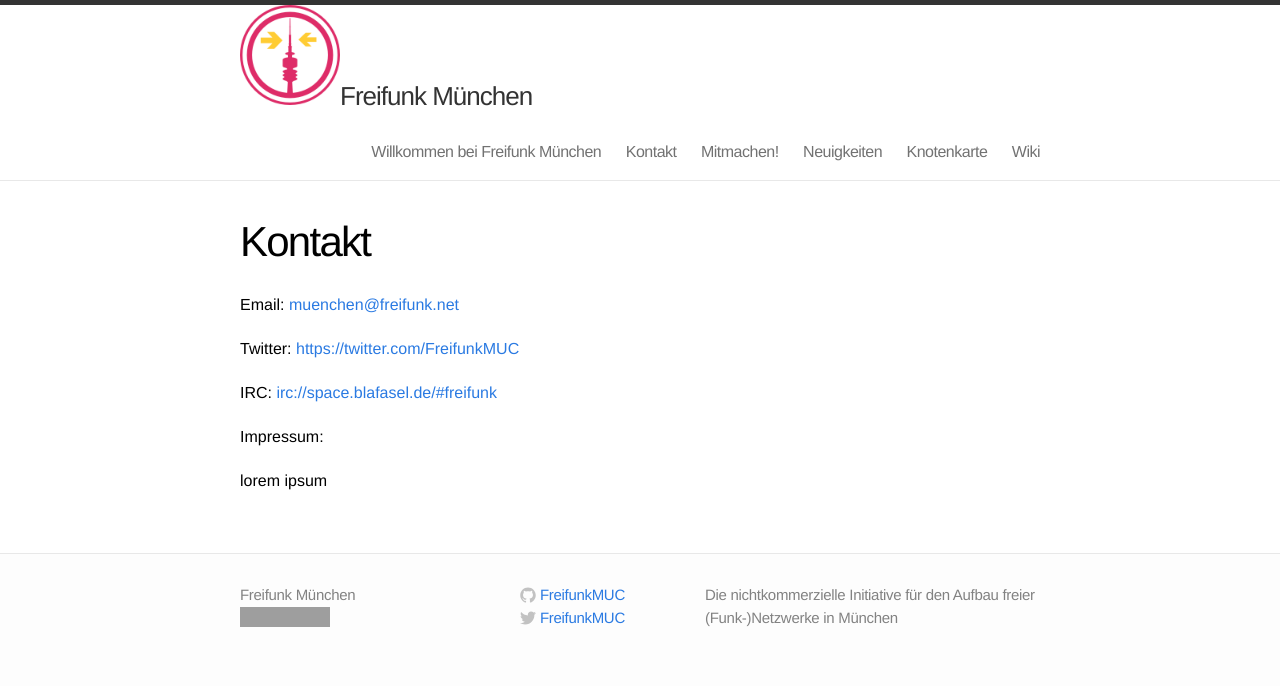
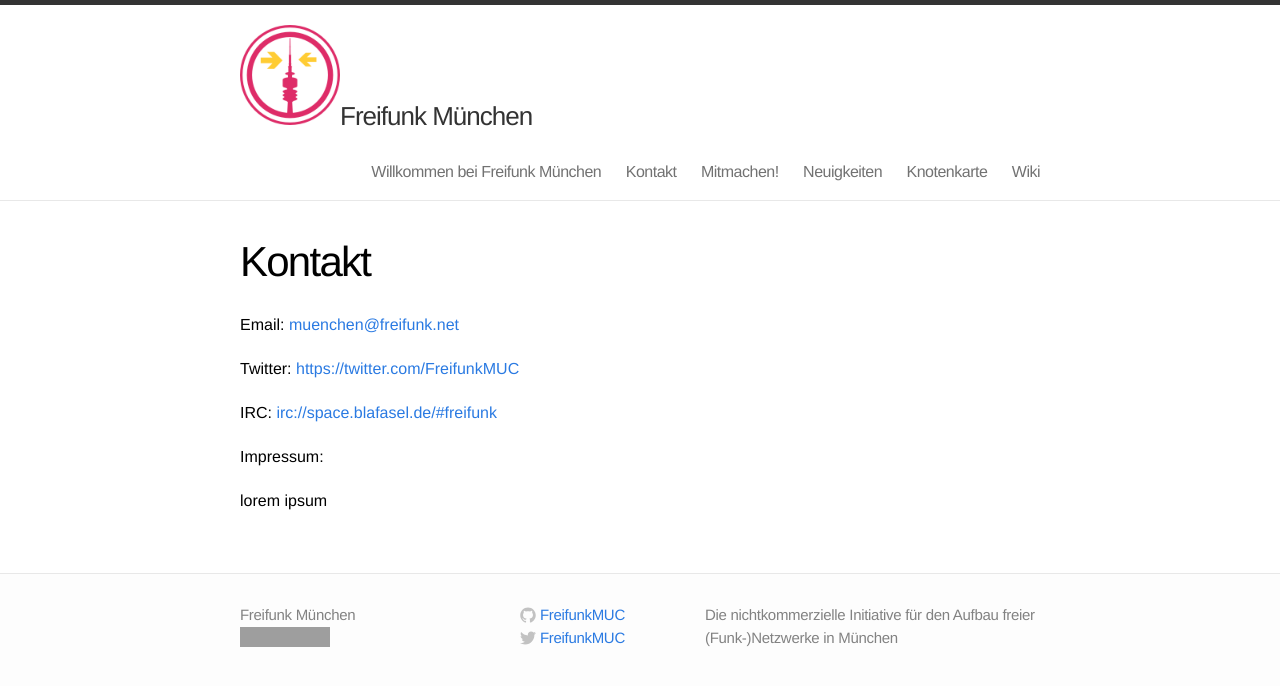
Before and after one commit to freifunkMUC/freifunkmuc.github.io, a Jekyll site: the page built from kontakt.md, in a window 1280 px wide. Shown: the top 686 px of the page. Built offline with Jekyll 4.4.1, drawn with Linux system fonts in a browser that asks for light colours; grey boxes are pictures that could not be loaded.

Commit message:
Added space above logo, changed font.

```diff
--- a/css/main.css
+++ b/css/main.css
@@ -1,5 +1,8 @@
 /* Base */
 /* ----------------------------------------------------------*/
+
+@font-face {font-family: 'Swiss911BT-ExtraCompressed';src: url('http://freifunk.net/wp-content/themes/freifunk_base/webfonts/24CF2E_0_0.eot');src: url('http://freifunk.net/wp-content/themes/freifunk_base/webfonts/24CF2E_0_0.eot?#iefix') format('embedded-opentype'),url('http://freifunk.net/wp-content/themes/freifunk_base/webfonts/24CF2E_0_0.woff') format('woff'),url('http://freifunk.net/wp-content/themes/freifunk_base/webfonts/24CF2E_0_0.ttf') format('truetype'),url('http://freifunk.net/wp-content/themes/freifunk_base/webfonts/24CF2E_0_0.svg#wf') format('svg');}
+
 
 * {
   margin: 0;
@@ -58,6 +61,7 @@ a:visited { color: #205caa; }
   line-height: 56px;
   position: relative;
   z-index: 1;
+  padding-top: 20px;
 }
 
 .site-nav {
```
